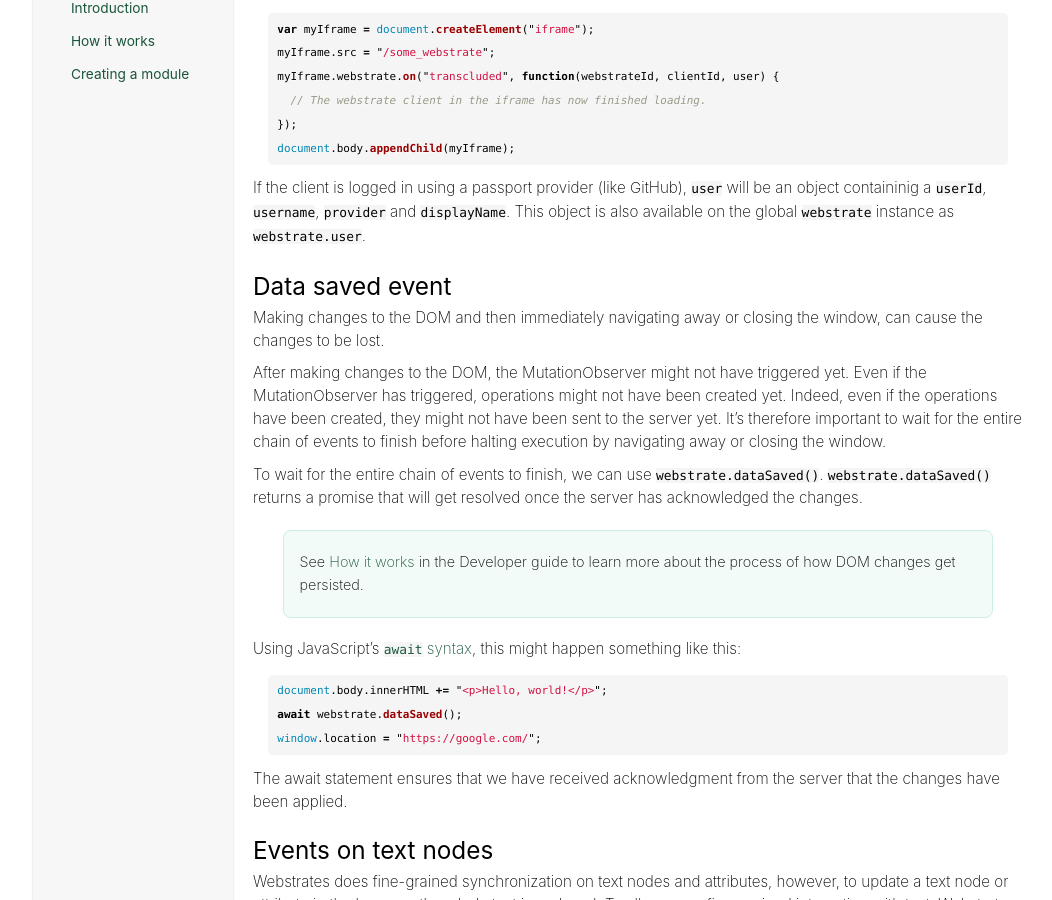
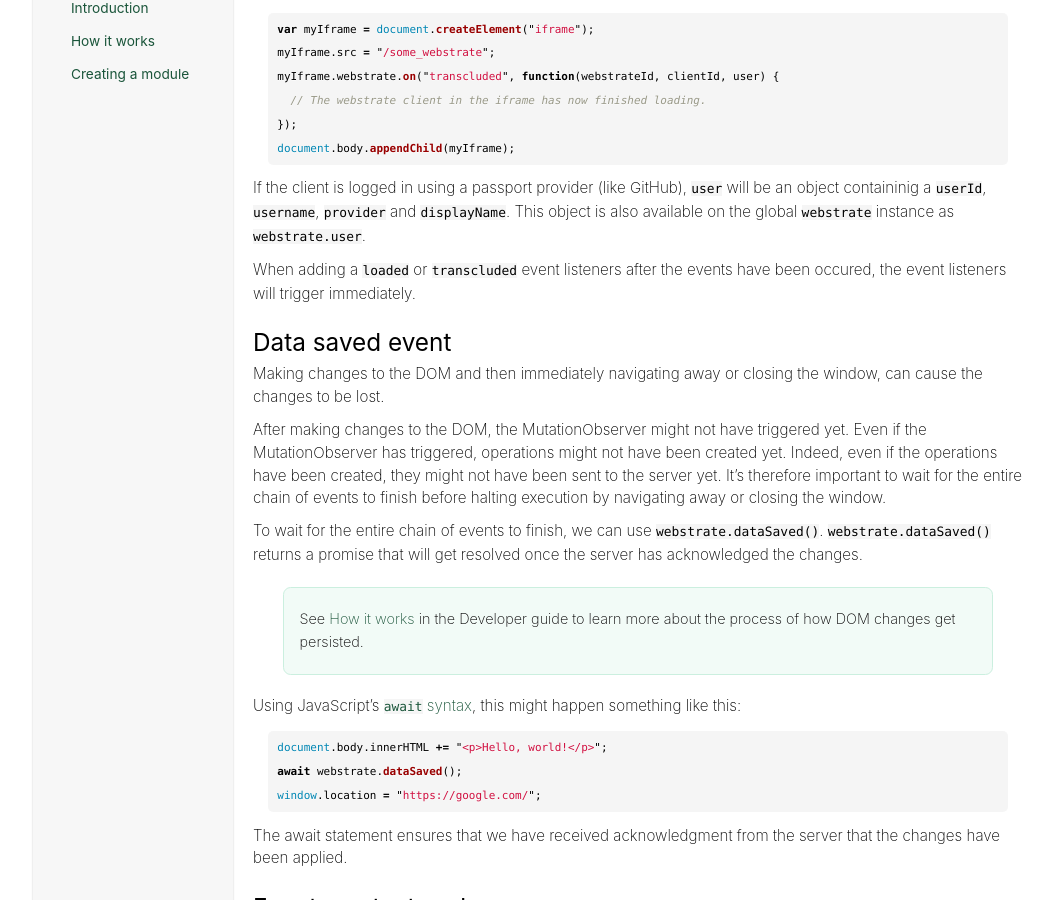
Before and after one commit to Webstrates/webstrates.github.io, a Jekyll site: the page built from _posts/2017-07-06-events.md, in a window 1280 px wide and 900 px high, scrolled down 761 px. Shown: the whole window, without its empty margins (107-1159 px from the left). Built offline with Jekyll 4.4.1, drawn with Linux system fonts in a browser that asks for light colours; comment, search, counter and statistics services are not loaded.

Commit message:
Updated documentation for the `loaded` and `transcluded` events: It's not reflected that added event listeners  trigger immediately when added after the events have occured.

```diff
--- a/_posts/2017-07-06-events.md
+++ b/_posts/2017-07-06-events.md
@@ -34,6 +34,8 @@ document.body.appendChild(myIframe);
 
 If the client is logged in using a passport provider (like GitHub), `user` will be an object containinig a `userId`, `username`, `provider` and `displayName`. This object is also available on the global `webstrate` instance as `webstrate.user`.
 
+When adding a `loaded` or `transcluded` event listeners after the events have been occured, the event listeners
+will trigger immediately.
 
 ## Data saved event
 
```
